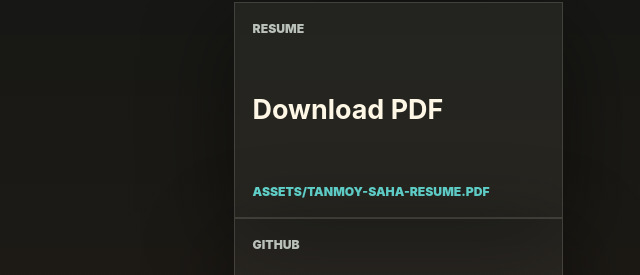
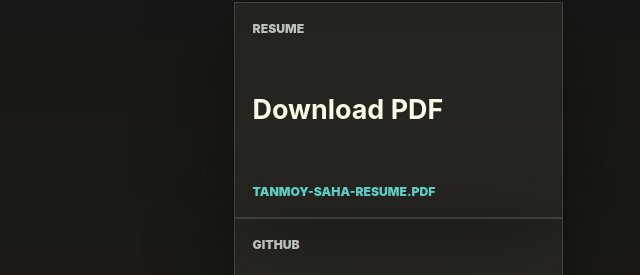
Before and after one commit to T4NM0Y-07/PORTFOLIO-WEBPAGE, a plain HTML site: page index.html in a window 1280 px wide. Shown: the part 6718-6993 px from the top of the page, 640-1280 px from the left. Drawn offline with Linux system fonts and the light colour scheme.

Commit message:
Update index.html

```diff
--- a/index.html
+++ b/index.html
@@ -296,7 +296,7 @@
                 >
                   Preview
                 </button>
-                <a class="button secondary compact" href="assets/deloitte-data-analytics-certificate.pdf" target="_blank" rel="noreferrer">Open PDF</a>
+                <a class="button secondary compact" href="deloitte-data-analytics-certificate.pdf" target="_blank" rel="noreferrer">Open PDF</a>
               </div>
             </div>
           </article>
@@ -315,11 +315,11 @@
                   class="button secondary compact"
                   type="button"
                   data-document-title="Tanmoy Saha Resume"
-                  data-document-src="assets/tanmoy-saha-resume.pdf"
+                  data-document-src="tanmoy-saha-resume.pdf"
                 >
                   Preview
                 </button>
-                <a class="button secondary compact" href="assets/tanmoy-saha-resume.pdf" target="_blank" rel="noreferrer">Open PDF</a>
+                <a class="button secondary compact" href="tanmoy-saha-resume.pdf" target="_blank" rel="noreferrer">Open PDF</a>
               </div>
             </div>
           </article>
@@ -364,7 +364,7 @@
           <a class="social-card tilt-card" href="assets/tanmoy-saha-resume.pdf" target="_blank" rel="noreferrer">
             <span>Resume</span>
             <strong>Download PDF</strong>
-            <small>assets/tanmoy-saha-resume.pdf</small>
+            <small>tanmoy-saha-resume.pdf</small>
           </a>
           <a class="social-card tilt-card pending" href="https://github.com/" target="_blank" rel="noreferrer">
             <span>GitHub</span>
```
